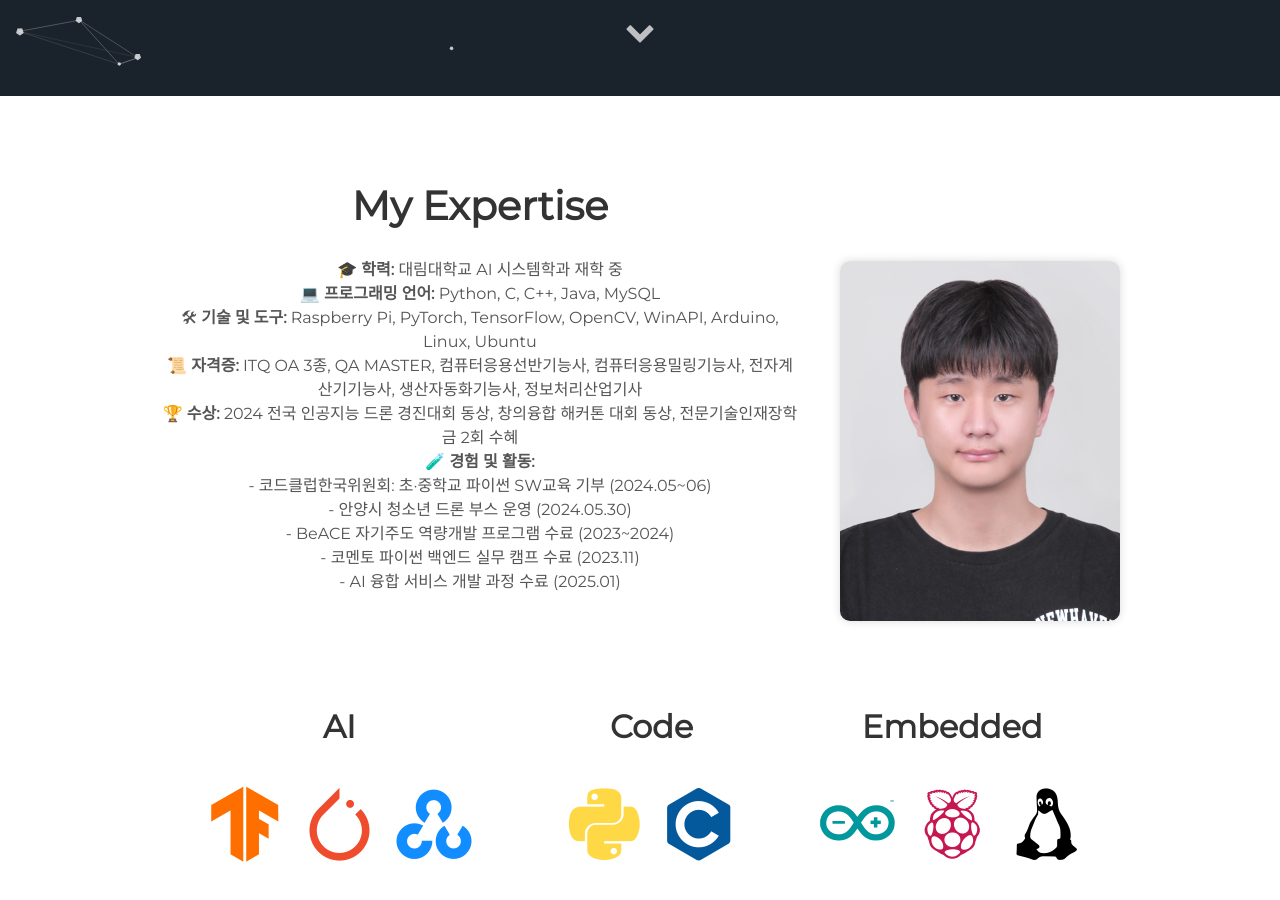
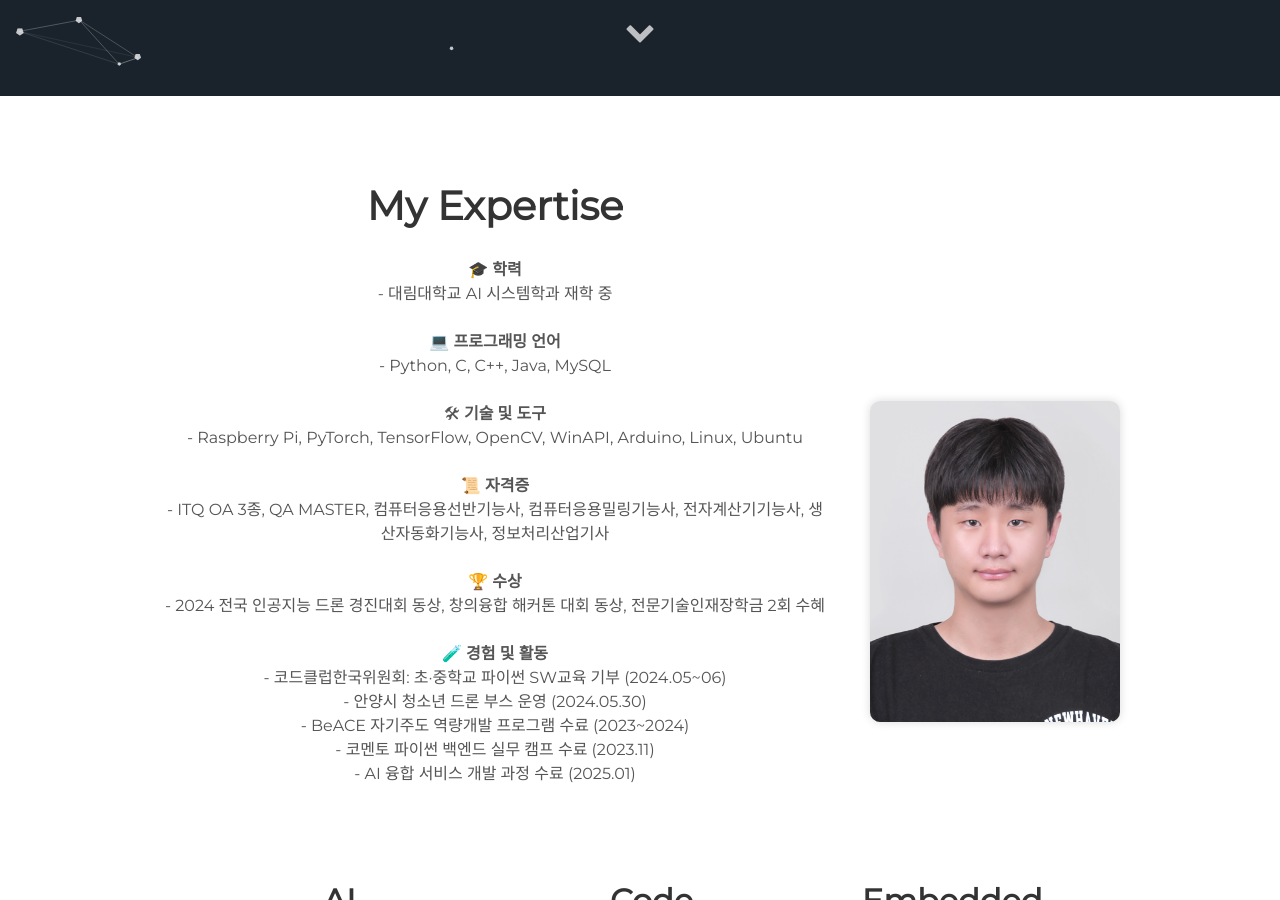
Before and after one commit to hoo1suu/hoo1suu.github.io, a Jekyll site: the page built from index.html, in a window 1280 px wide and 900 px high, scrolled down 804 px. Built offline with Jekyll 4.4.1, drawn with Linux system fonts in a browser that asks for light colours.

Commit message:
최호수_포트폴리오

```diff
--- a/_includes/about.html
+++ b/_includes/about.html
@@ -4,12 +4,22 @@
   <div style="flex: 1; min-width: 280px;">
     <h1> My Expertise </h1>
     <p>
-      🎓 <strong>학력:</strong> 대림대학교 AI 시스템학과 재학 중<br>
-      💻 <strong>프로그래밍 언어:</strong> Python, C, C++, Java, MySQL<br>
-      🛠 <strong>기술 및 도구:</strong> Raspberry Pi, PyTorch, TensorFlow, OpenCV, WinAPI, Arduino, Linux, Ubuntu<br>
-      📜 <strong>자격증:</strong> ITQ OA 3종, QA MASTER, 컴퓨터응용선반기능사, 컴퓨터응용밀링기능사, 전자계산기기능사, 생산자동화기능사, 정보처리산업기사<br>
-      🏆 <strong>수상:</strong> 2024 전국 인공지능 드론 경진대회 동상, 창의융합 해커톤 대회 동상, 전문기술인재장학금 2회 수혜<br>
-      🧪 <strong>경험 및 활동:</strong><br>
+      🎓 <strong>학력</strong><br>
+      - 대림대학교 AI 시스템학과 재학 중<br>
+      <br>
+      💻 <strong>프로그래밍 언어</strong><br>
+      - Python, C, C++, Java, MySQL<br>
+      <br>
+      🛠 <strong>기술 및 도구</strong><br>
+      - Raspberry Pi, PyTorch, TensorFlow, OpenCV, WinAPI, Arduino, Linux, Ubuntu<br>
+      <br>
+      📜 <strong>자격증</strong><br>
+      - ITQ OA 3종, QA MASTER, 컴퓨터응용선반기능사, 컴퓨터응용밀링기능사, 전자계산기기능사, 생산자동화기능사, 정보처리산업기사<br>
+      <br>
+      🏆 <strong>수상</strong><br>
+      - 2024 전국 인공지능 드론 경진대회 동상, 창의융합 해커톤 대회 동상, 전문기술인재장학금 2회 수혜<br>
+      <br>
+      🧪 <strong>경험 및 활동</strong><br>
       - 코드클럽한국위원회: 초·중학교 파이썬 SW교육 기부 (2024.05~06)<br>
       - 안양시 청소년 드론 부스 운영 (2024.05.30)<br>
       - BeACE 자기주도 역량개발 프로그램 수료 (2023~2024)<br>
@@ -19,10 +29,10 @@
   </div>
 
   <!-- 오른쪽: 프로필 이미지 -->
-  <div style="flex-shrink: 0; margin-top: 160px">
+  <div style="flex-shrink: 0; margin-top: 300px">
     <img src="{{ '/assets/img/이력서_사진.jpg' | prepend: site.baseurl }}"
          alt="Profile Photo"
-         style="max-width: 280px; border-radius: 10px; box-shadow: 0 0 10px rgba(0,0,0,0.15);" />
+         style="max-width: 250px; border-radius: 10px; box-shadow: 0 0 10px rgba(0,0,0,0.15);" />
   </div>
 
 </div>
```
